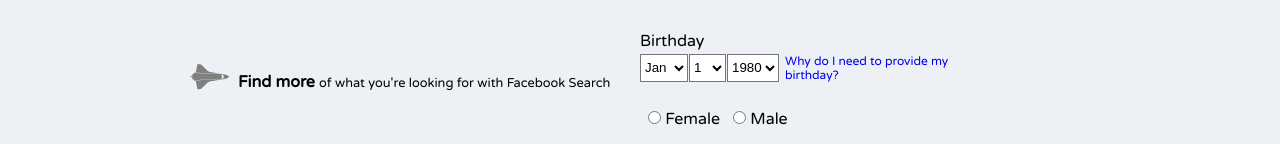
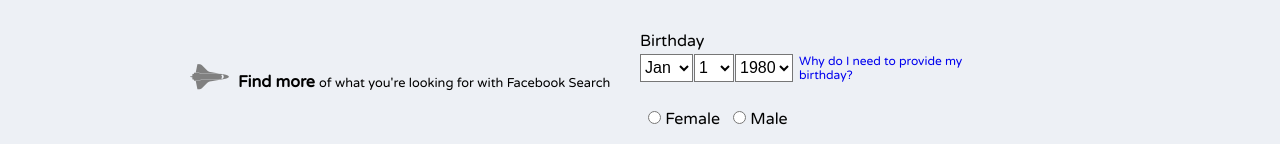
Before and after one commit to sinocelt/facebook-design-replication, a plain HTML site: page index.html in a window 1280 px wide. Shown: the part 360-504 px from the top of the page. Drawn offline with Linux system fonts and the light colour scheme.

Commit message:
Update main.css

```diff
--- a/main.css
+++ b/main.css
@@ -171,6 +171,10 @@ input {
   margin-right: 5px;
 }
 
+.dates select {
+  font-size: 16px;
+}
+
 .why {
   font-size: 12px;
   display: inline-block;
```
